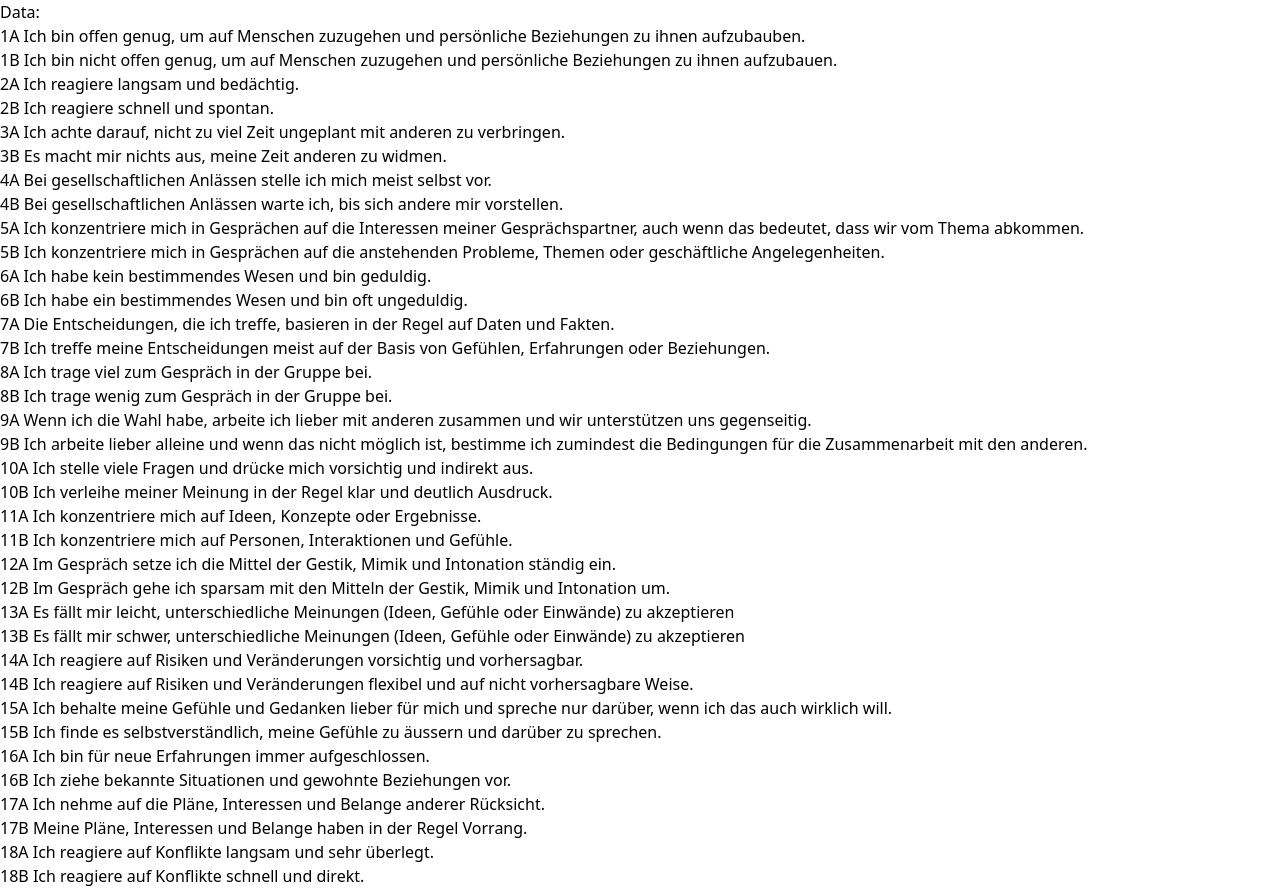
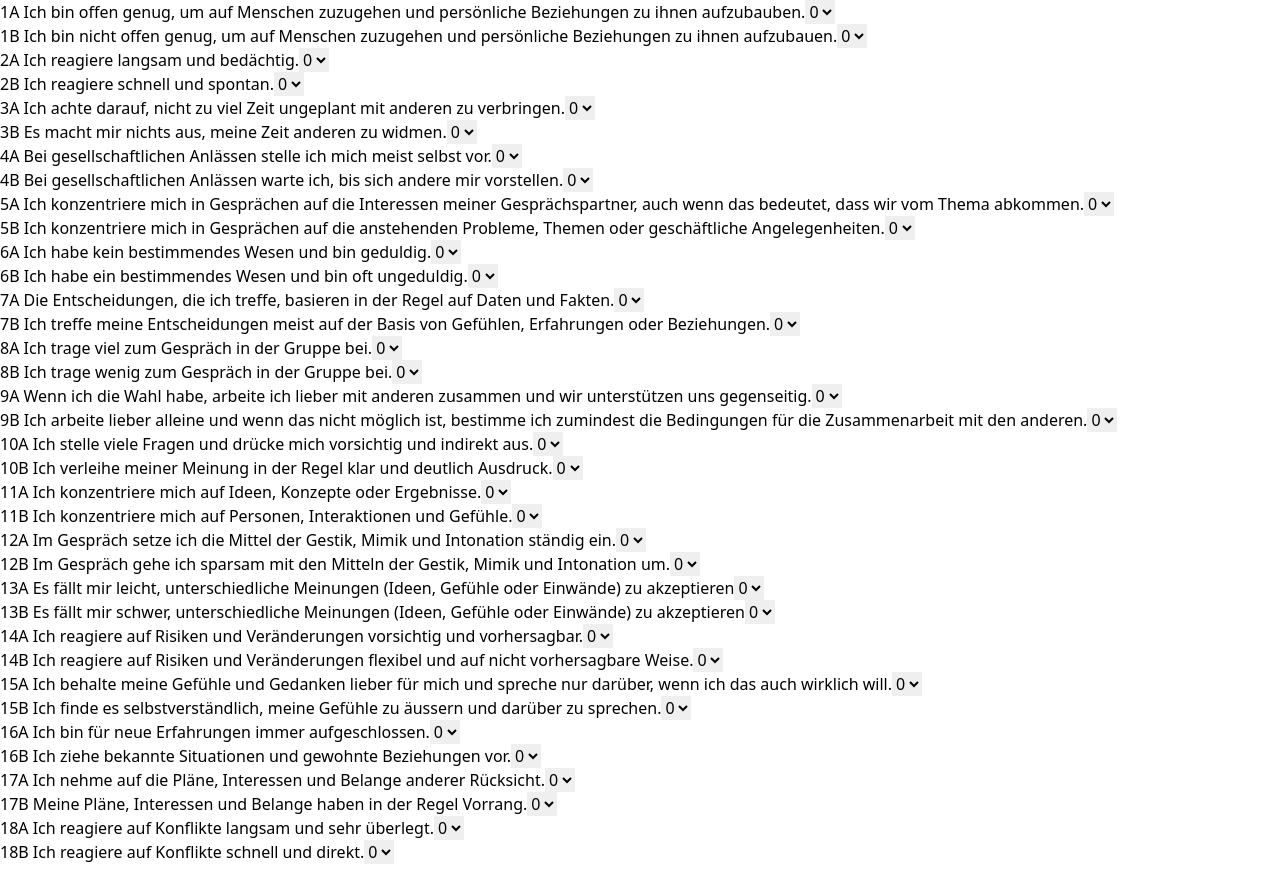
Before and after one commit to mic-meier/mdba, a Next.js app: page /mdba in a window 1280 px wide. After the commit the page ends 864 px from the top, so only its background shows below. Built offline with nearby package versions, Linux system fonts and the light colour scheme.

Commit message:
feat: Add formState to form component FieldSet component updates state component correctly

```diff
--- /dev/null
+++ b/components/QuestionnaireForm.tsx
@@ -0,0 +1,111 @@
+import { useState } from 'react'
+
+import { ChoiceSet, Questionnaire } from '../types'
+
+type Props = {
+  questionnaire: Questionnaire
+}
+
+type FieldsetProps = {
+  choiceSet: ChoiceSet
+  formState: any
+  handleChange: any
+}
+
+function FormFieldSet({ choiceSet, formState, handleChange }: FieldsetProps) {
+  const [choiceA, choiceB] = choiceSet.choices
+  const { valueA, valueB } = formState[choiceSet.set] || {
+    valueA: 0,
+    valueB: 0,
+  }
+
+  return (
+    <fieldset>
+      <div>
+        <label htmlFor="choiceA">
+          {`${choiceSet.set}${choiceA.choice} ${choiceA.statement}`}
+          <select
+            name={`choice${choiceA.choice}`}
+            id={`choice${choiceA.choice}`}
+            onChange={(e) =>
+              handleChange(
+                choiceSet.set,
+                parseInt(e.target.value),
+                3 - parseInt(e.target.value)
+              )
+            }
+          >
+            <option selected={valueA == 0} value={0}>
+              0
+            </option>
+            <option selected={valueA === 1} value={1}>
+              1
+            </option>
+            <option selected={valueA === 2} value={2}>
+              2
+            </option>
+            <option selected={valueA === 3} value={3}>
+              3
+            </option>
+          </select>
+        </label>
+      </div>
+      <div>
+        <label htmlFor="choiceB">
+          {`${choiceSet.set}${choiceB.choice} ${choiceB.statement}`}
+          <select
+            name={`choice${choiceB.choice}`}
+            id={`choice${choiceB.choice}`}
+            onChange={(e) =>
+              handleChange(
+                choiceSet.set,
+                3 - parseInt(e.target.value),
+                parseInt(e.target.value)
+              )
+            }
+          >
+            <option selected={valueB === 0} value={0}>
+              0
+            </option>
+            <option selected={valueB === 1} value={1}>
+              1
+            </option>
+            <option selected={valueB === 2} value={2}>
+              2
+            </option>
+            <option selected={valueB === 3} value={3}>
+              3
+            </option>
+          </select>
+        </label>
+      </div>
+    </fieldset>
+  )
+}
+
+export default function QuestionnaireForm({ questionnaire }: Props) {
+  const [formState, setFormState] = useState({})
+
+  function handleChange(set: number, valueA: number, valueB: number) {
+    setFormState({
+      ...formState,
+      [set]: {
+        valueA,
+        valueB,
+      },
+    })
+  }
+
+  return (
+    <form>
+      {questionnaire.map((choiceSet) => (
+        <FormFieldSet
+          key={choiceSet.set}
+          choiceSet={choiceSet}
+          formState={formState}
+          handleChange={handleChange}
+        />
+      ))}
+    </form>
+  )
+}
--- a/data.ts
+++ b/data.ts
@@ -1,5 +1,3 @@
-import { channel } from 'diagnostic_channel'
-
 import { Questionnaire } from './types'
 
 export const questionnaire: Questionnaire = [
--- a/pages/mdba.tsx
+++ b/pages/mdba.tsx
@@ -1,5 +1,6 @@
 import Head from 'next/head'
 
+import QuestionnaireForm from '../components/QuestionnaireForm'
 import { questionnaire } from '../data'
 import { Questionnaire } from '../types'
 
@@ -18,22 +19,7 @@ export default function MDBA({ questionnaire }: Props) {
       </Head>
 
       <main>
-        <div>
-          Data:
-          {questionnaire.map((questionSet) => {
-            return (
-              <div key={questionSet.set}>
-                {questionSet.choices.map((choice) => {
-                  return (
-                    <div key={choice.choice}>
-                      {`${questionSet.set}${choice.choice}`} {choice.statement}
-                    </div>
-                  )
-                })}
-              </div>
-            )
-          })}
-        </div>
+        <QuestionnaireForm questionnaire={questionnaire} />
       </main>
     </div>
   )
```
Also changed, not shown: .eslintrc.js.
